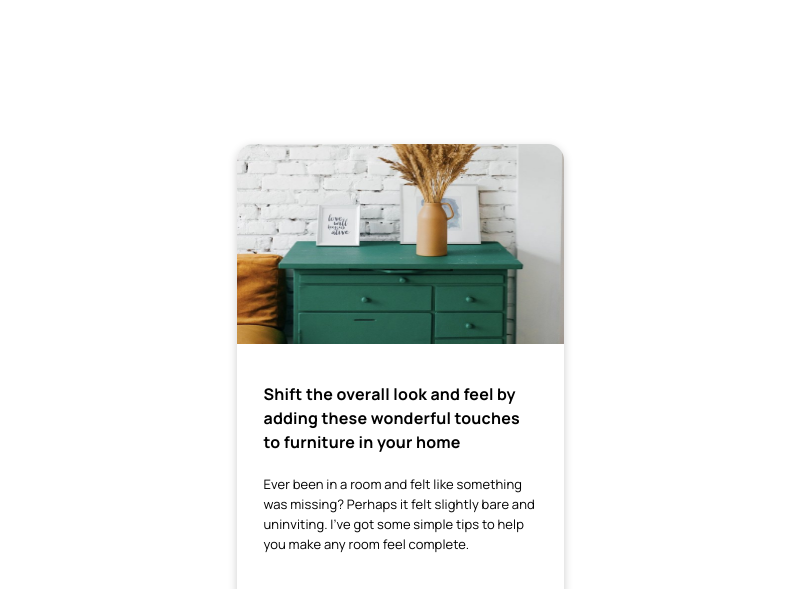
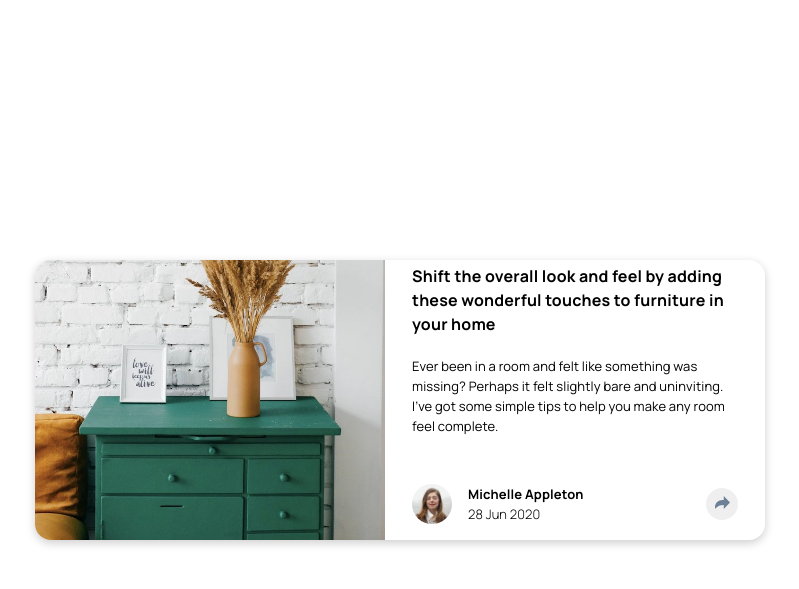
Before and after one commit to ismailhasir/Article-Preview-Component, a plain HTML site: page index.html in a window 1280 px wide. Shown: the top 589 px of the page, without its empty margins (240-1039 px from the left). Drawn offline with Linux system fonts and the light colour scheme.

Commit message:
desktop design completed

```diff
--- a/index.html
+++ b/index.html
@@ -5,14 +5,16 @@
     <meta name="viewport" content="width=device-width, initial-scale=1.0" />
 
     <link rel="stylesheet" href="styles.css" />
+    <script src="main.js" defer></script>
 
     <title>Article Preview Component</title>
   </head>
   <body>
-    <div class="container">
+    <section class="container">
       <img class="main-image" src="/images/drawers.jpg" alt="image-drawer" />
 
-      <div class="text-area">
+      <div class="sub-container">
+        <section class="text-area">
           <h3 class="main-header">
             Shift the overall look and feel by adding these wonderful touches to
             furniture in your home
@@ -23,9 +25,9 @@
             felt slightly bare and uninviting. I’ve got some simple tips to help
             you make any room feel complete.
           </p>
-      </div>
+        </section>
 
-      <div class="footer">
+        <footer class="footer">
           <div class="footer-left">
             <img
               class="user-image"
@@ -37,7 +39,7 @@
               <p class="date">28 Jun 2020</p>
             </div>
           </div>
-        <button class="share-button">
+          <button class="share-button" id="share-button">
             <svg xmlns="http://www.w3.org/2000/svg" width="15" height="13">
               <path
                 fill="#6E8098"
@@ -45,10 +47,8 @@
               />
             </svg>
           </button>
-      </div>
-
-      <div class="footer-2-container">
-        <div class="footer-2">
+        </footer>
+        <footer class="footer-2 hidden">
           <div class="footer2-left">
             <p class="share-text">SHARE</p>
             <img
@@ -75,8 +75,8 @@
               />
             </svg>
           </button>
+        </footer>
       </div>
-      </div>
-    </div>
+    </section>
   </body>
 </html>
--- /dev/null
+++ b/main.js
@@ -0,0 +1,15 @@
+const shareButton = document.querySelector(".share-button");
+const shareButtonActive = document.querySelector(".share-active-button");
+
+const footer = document.querySelector(".footer");
+const footerActive = document.querySelector(".footer-2");
+
+shareButton.addEventListener("click", (e) => {
+  footerActive.classList.remove("hidden");
+  footer.classList.add("hidden");
+});
+
+shareButtonActive.addEventListener("click", (e) => {
+  footerActive.classList.add("hidden");
+  footer.classList.remove("hidden");
+});
--- a/styles.css
+++ b/styles.css
@@ -39,7 +39,7 @@ body {
 }
 
 .text-area {
-  padding: 0 27px 0 27px;
+  padding: 0 27px 27px 27px;
 }
 
 .main-header {
@@ -65,7 +65,7 @@ body {
 
 .footer {
   height: 64px;
-  display: none;
+  display: flex;
   flex-direction: row;
   justify-content: space-between;
   align-items: center;
@@ -97,6 +97,7 @@ body {
   width: 32px;
   border-radius: 50%;
   border: none;
+  cursor: pointer;
 }
 
 .footer-2 {
@@ -135,3 +136,35 @@ body {
   border: none;
   background-color: #6e8098;
 }
+
+.hidden {
+  display: none;
+}
+
+@media (min-width: 750px) {
+  .container {
+    display: flex;
+    flex-direction: row;
+    min-height: 280px;
+    min-width: 730px;
+  }
+
+  .main-image {
+    height: 280px;
+    border-radius: 1rem 0 0 1rem;
+    flex: 1;
+  }
+
+  .sub-container {
+    max-height: 280px;
+    flex: 2;
+    display: flex;
+    flex-direction: column;
+    justify-content: space-around;
+    align-items: center;
+  }
+
+  .footer {
+    width: 100%;
+  }
+}
```
Lines whose indentation alone changed are shown as unchanged.
